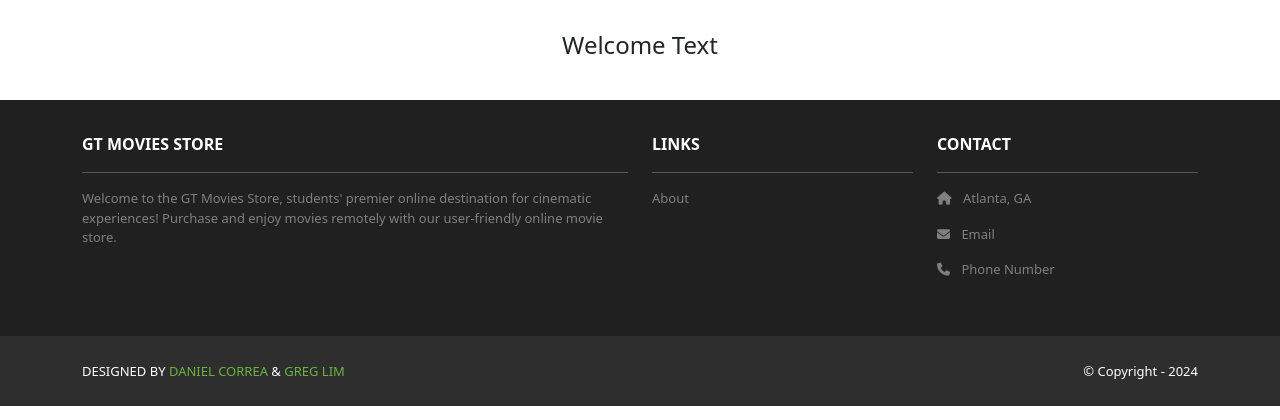
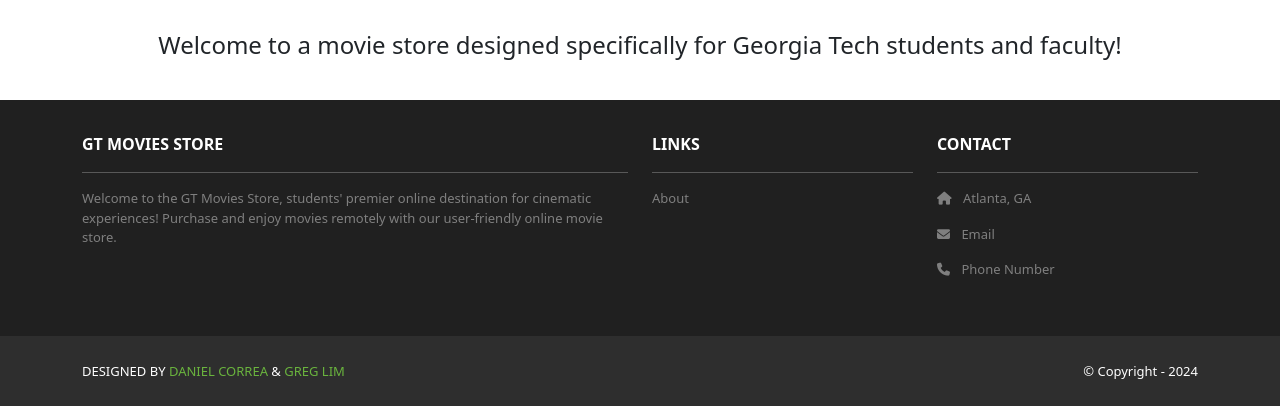
Before and after one commit to shailenamin/GTMoviesStore, a Django app: page / in a window 1280 px wide. Shown: the part 225-645 px from the top of the page. Run offline with Django 5.2, Linux system fonts and the light colour scheme; some libraries are stand-ins or nearby versions.

Commit message:
Update index.html
Added descriptive text

```diff
--- a/home/templates/home/index.html
+++ b/home/templates/home/index.html
@@ -3,14 +3,14 @@
 <header class="masthead bg-index text-white text-center py-4">
   <div class="container d-flex align-items-center flex-column pt-2">
     <h2>GT Movies Store</h2>
-    <p>[Subheading]</p>
+    <p>Browse a great collection of movies you can purchase and enjoy anywhere!</p>
   </div>
 </header>
 <div class="p-3">
   <div class="container">
     <div class="row mt-3">
       <div class="col mx-auto text-center mb-3">
-        <h4>Welcome Text</h4>
+        <h4>Welcome to a movie store designed specifically for Georgia Tech students and faculty!</h4>
       </div>
     </div>
   </div>
```
